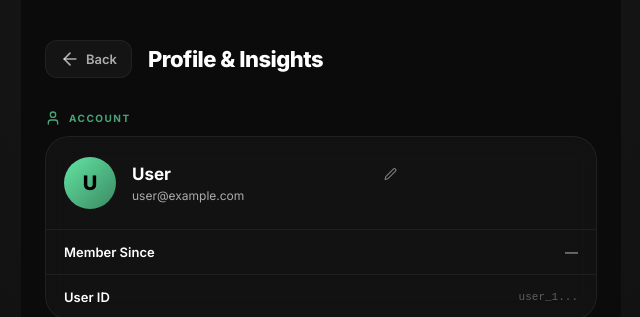
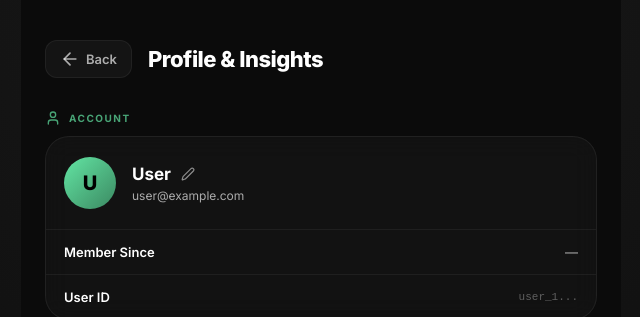
Before and after one commit to Rohith-Yetigadda/Projects, a React (Vite) app in the folder NXUS/: page /settings in a window 1280 px wide. Shown: the top 317 px of the page, without its empty margins (319-959 px from the left). Built offline with nearby package versions, Linux system fonts and the light colour scheme; no server answers; the database is empty; sample sign-in values are in the browser's storage.

Commit message:
feat: complete edit name state machine with checks and blur actions

```diff
--- a/NXUS/src/pages/SettingsPage.jsx
+++ b/NXUS/src/pages/SettingsPage.jsx
@@ -16,6 +16,19 @@ function SettingsPage() {
 
   const [allTimeStats, setAllTimeStats] = useState(null)
   const [isLoadingStats, setIsLoadingStats] = useState(true)
+
+  const [isEditingName, setIsEditingName] = useState(false)
+  const [tempName, setTempName] = useState(displayName)
+
+  const handleNameSubmit = () => {
+    const trimmed = tempName.trim()
+    if (trimmed && trimmed !== displayName) {
+      handleSaveName(trimmed)
+    } else {
+      setTempName(displayName)
+    }
+    setIsEditingName(false)
+  }
 
   // Load all-time stats from Firestore across all months
   useEffect(() => {
@@ -170,17 +183,74 @@ function SettingsPage() {
                 {(displayName || 'U').charAt(0).toUpperCase()}
               </div>
               <div className="profile-hero-info">
-                <div style={{ display: 'flex', alignItems: 'center', gap: '8px', position: 'relative' }}>
+                {isEditingName ? (
+                  <div style={{ display: 'flex', alignItems: 'center', gap: '8px' }}>
                     <input
                       className="profile-name-input"
                       type="text"
-                    value={displayName}
-                    onChange={e => handleSaveName(e.target.value)}
+                      value={tempName}
+                      onChange={e => setTempName(e.target.value)}
+                      onKeyDown={e => { if (e.key === 'Enter') handleNameSubmit() }}
+                      onBlur={handleNameSubmit}
+                      autoFocus
                       placeholder="Your name"
-                    style={{ paddingRight: '24px' }}
+                      style={{
+                        background: 'rgba(255, 255, 255, 0.05)',
+                        padding: '4px 8px',
+                        borderRadius: '6px',
+                        border: '1px solid rgba(255, 255, 255, 0.2)'
+                      }}
                     />
-                  <Edit2 size={13} style={{ color: 'var(--muted)', position: 'absolute', right: '4px', top: '50%', transform: 'translateY(-50%)', pointerEvents: 'none', opacity: 0.7 }} />
+                    <button
+                      type="button"
+                      onMouseDown={e => { e.preventDefault(); handleNameSubmit(); }}
+                      style={{
+                        background: 'var(--accent)',
+                        color: '#000',
+                        border: 'none',
+                        borderRadius: '6px',
+                        width: '28px',
+                        height: '28px',
+                        display: 'flex',
+                        alignItems: 'center',
+                        justifyContent: 'center',
+                        cursor: 'pointer'
+                      }}
+                    >
+                      <Check size={16} strokeWidth={3} />
+                    </button>
                   </div>
+                ) : (
+                  <div style={{ display: 'flex', alignItems: 'center', gap: '10px' }}>
+                    <span
+                      style={{
+                        fontSize: '17px',
+                        fontWeight: '700',
+                        color: 'var(--text)',
+                        fontFamily: "'Inter', sans-serif"
+                      }}
+                    >
+                      {displayName}
+                    </span>
+                    <button
+                      type="button"
+                      onClick={() => { setTempName(displayName); setIsEditingName(true) }}
+                      style={{
+                        background: 'transparent',
+                        border: 'none',
+                        color: 'var(--muted)',
+                        cursor: 'pointer',
+                        display: 'flex',
+                        padding: 0,
+                        alignItems: 'center',
+                        justifyContent: 'center'
+                      }}
+                      aria-label="Edit name"
+                    >
+                      <Edit2 size={14} style={{ opacity: 0.8 }} />
+                    </button>
+                  </div>
+                )}
                 <span className="profile-email">{user?.email || '—'}</span>
               </div>
             </div>
```
Lines whose indentation alone changed are shown as unchanged.
